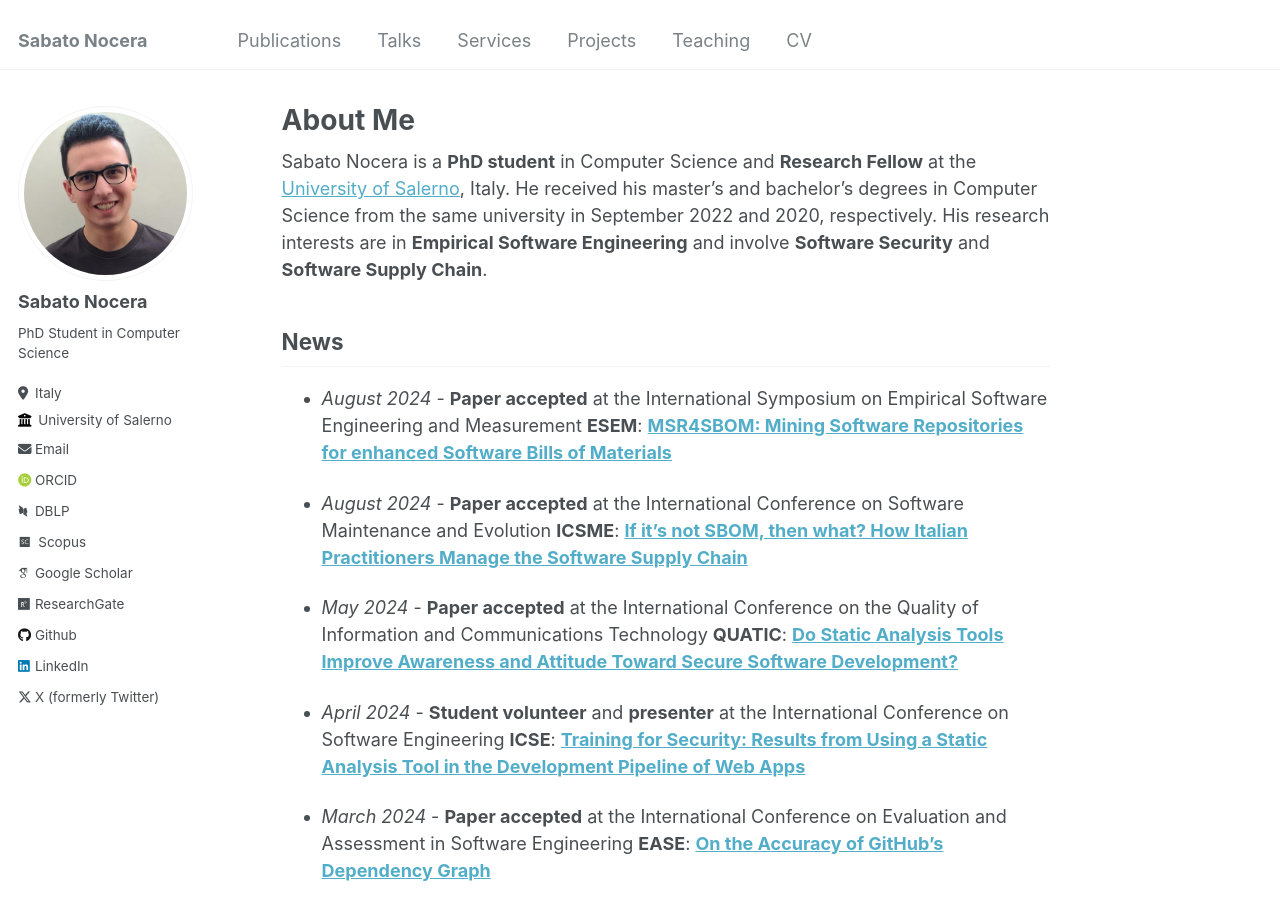
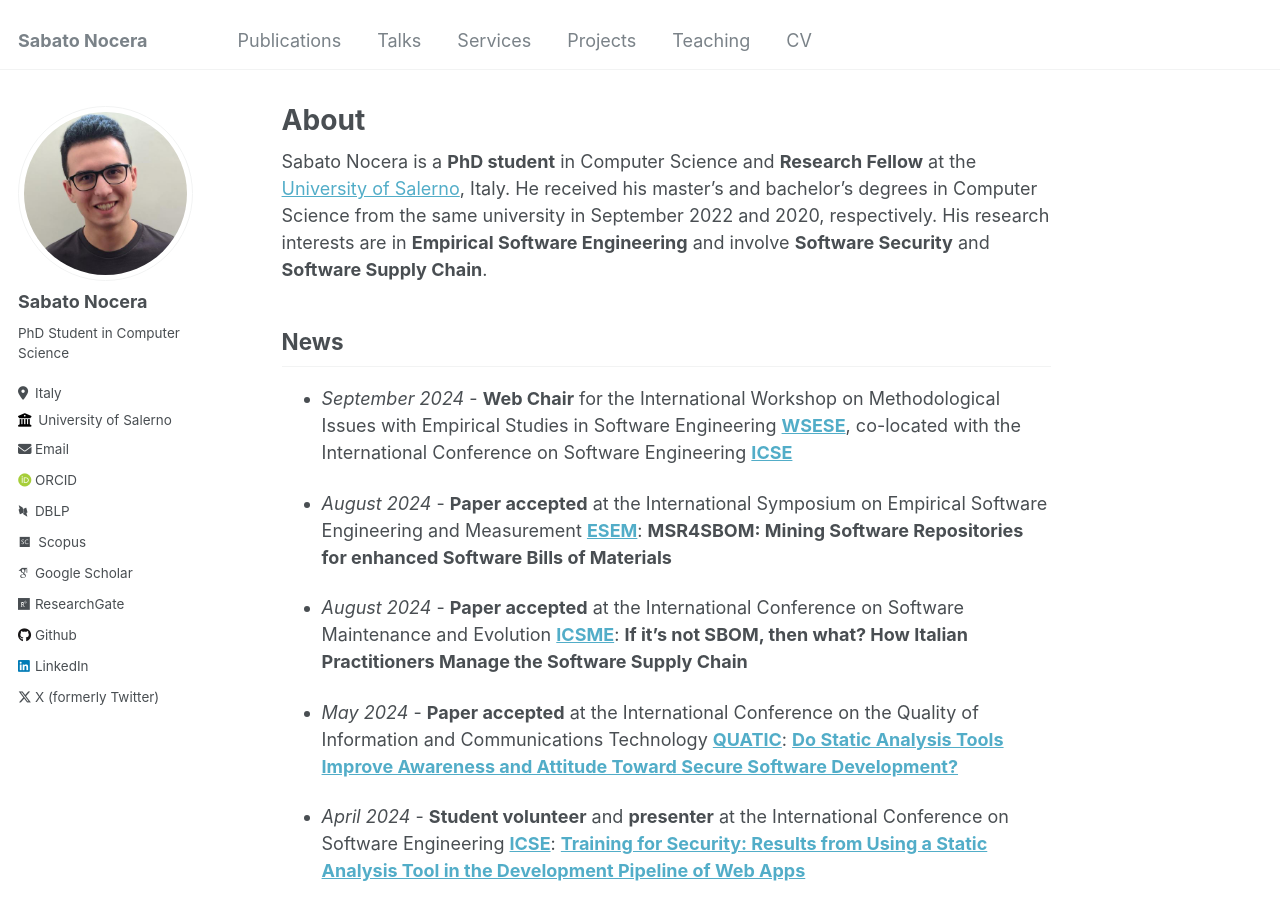
Before and after one commit to sabato-nocera/sabato-nocera.github.io, a Jekyll site: the page built from _pages/about.md, in a window 1280 px wide and 900 px high. Built offline with Jekyll 4.4.1, drawn with Linux system fonts in a browser that asks for light colours; some web fonts are replaced.

Commit message:
Update about.md

```diff
--- a/_pages/about.md
+++ b/_pages/about.md
@@ -1,6 +1,6 @@
 ---
 permalink: /
-title: "About Me"
+title: "About"
 author_profile: true
 redirect_from:
   - /about/
@@ -11,12 +11,14 @@ Sabato Nocera is a **PhD student** in Computer Science and  **Research Fellow**
 
 ## News
 
-* _August 2024_ - **Paper accepted** at the International Symposium on Empirical Software Engineering and Measurement **ESEM**: [**MSR4SBOM: Mining Software Repositories for enhanced Software Bills of Materials**](https://sabato-nocera.github.io/publication/scanniello_esem_2024)
+* _September 2024_ - **Web Chair** for the International Workshop on Methodological Issues with Empirical Studies in Software Engineering [**WSESE**](https://conf.researchr.org/home/icse-2025/wsese-2025), co-located with the International Conference on Software Engineering [**ICSE**](https://conf.researchr.org/home/icse-2025)
 
-* _August 2024_ - **Paper accepted** at the International Conference on Software Maintenance and Evolution **ICSME**: [**If it’s not SBOM, then what? How Italian Practitioners Manage the Software Supply Chain**](https://sabato-nocera.github.io/publication/nocera_2024_icsme)
+* _August 2024_ - **Paper accepted** at the International Symposium on Empirical Software Engineering and Measurement [**ESEM**](https://conf.researchr.org/home/esem-2024): **MSR4SBOM: Mining Software Repositories for enhanced Software Bills of Materials**
 
-* _May 2024_ - **Paper accepted** at the International Conference on the Quality of Information and Communications Technology **QUATIC**: [**Do Static Analysis Tools Improve Awareness and Attitude Toward Secure Software Development?**](https://sabato-nocera.github.io/publication/nocera_2024_quatic)
+* _August 2024_ - **Paper accepted** at the International Conference on Software Maintenance and Evolution [**ICSME**](https://conf.researchr.org/home/icsme-2024): **If it’s not SBOM, then what? How Italian Practitioners Manage the Software Supply Chain**
 
-* _April 2024_ - **Student volunteer** and **presenter** at the International Conference on Software Engineering **ICSE**: [**Training for Security: Results from Using a Static Analysis Tool in the Development Pipeline of Web Apps**](https://doi.org/10.1145/3639474.3640073)
+* _May 2024_ - **Paper accepted** at the International Conference on the Quality of Information and Communications Technology [**QUATIC**](https://2024.quatic.org/): [**Do Static Analysis Tools Improve Awareness and Attitude Toward Secure Software Development?**](https://doi.org/10.1007/978-3-031-70245-7_28)
 
-* _March 2024_ - **Paper accepted** at the International Conference on Evaluation and Assessment in Software Engineering **EASE**: [**On the Accuracy of GitHub's Dependency Graph**](https://doi.org/10.1145/3661167.3661175)
+* _April 2024_ - **Student volunteer** and **presenter** at the International Conference on Software Engineering [**ICSE**](https://conf.researchr.org/home/icse-2024): [**Training for Security: Results from Using a Static Analysis Tool in the Development Pipeline of Web Apps**](https://doi.org/10.1145/3639474.3640073)
+
+* _March 2024_ - **Paper accepted** at the International Conference on Evaluation and Assessment in Software Engineering [**EASE**](https://conf.researchr.org/home/ease-2024): [**On the Accuracy of GitHub's Dependency Graph**](https://doi.org/10.1145/3661167.3661175)
```
